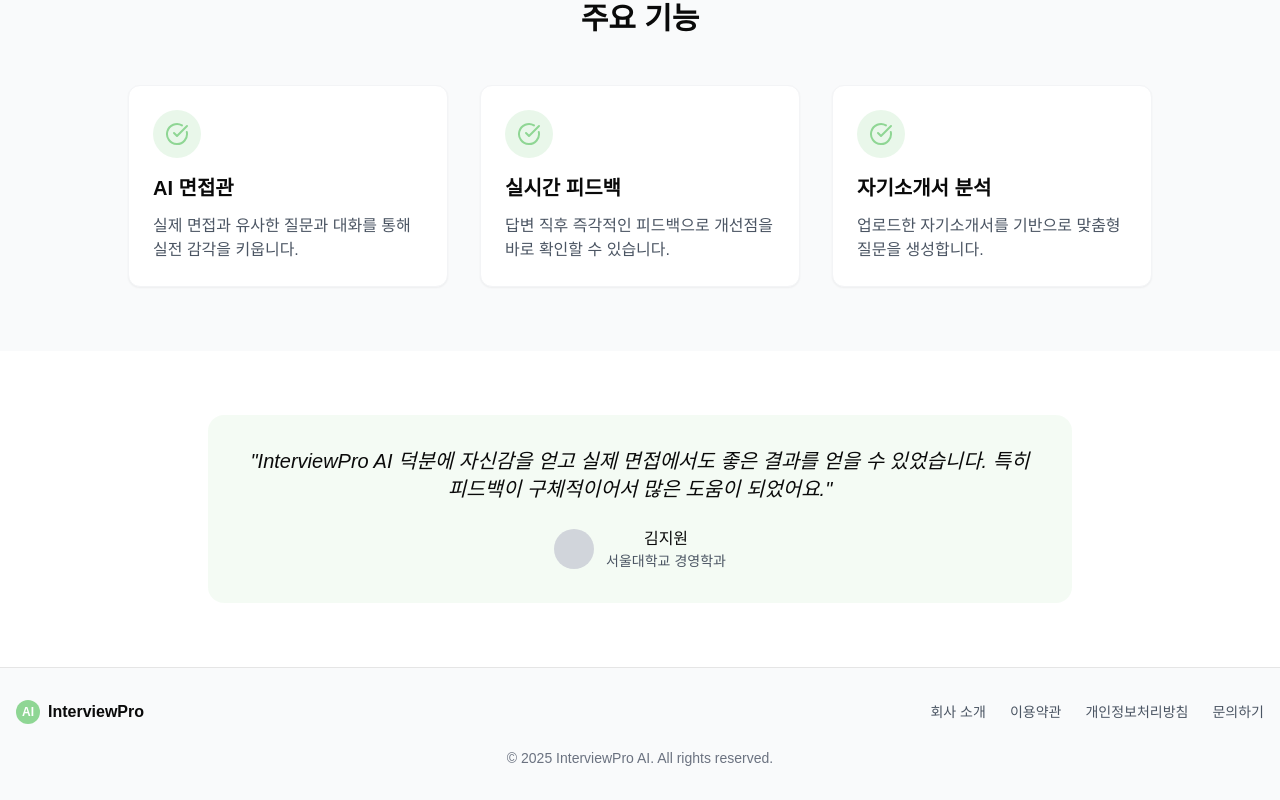
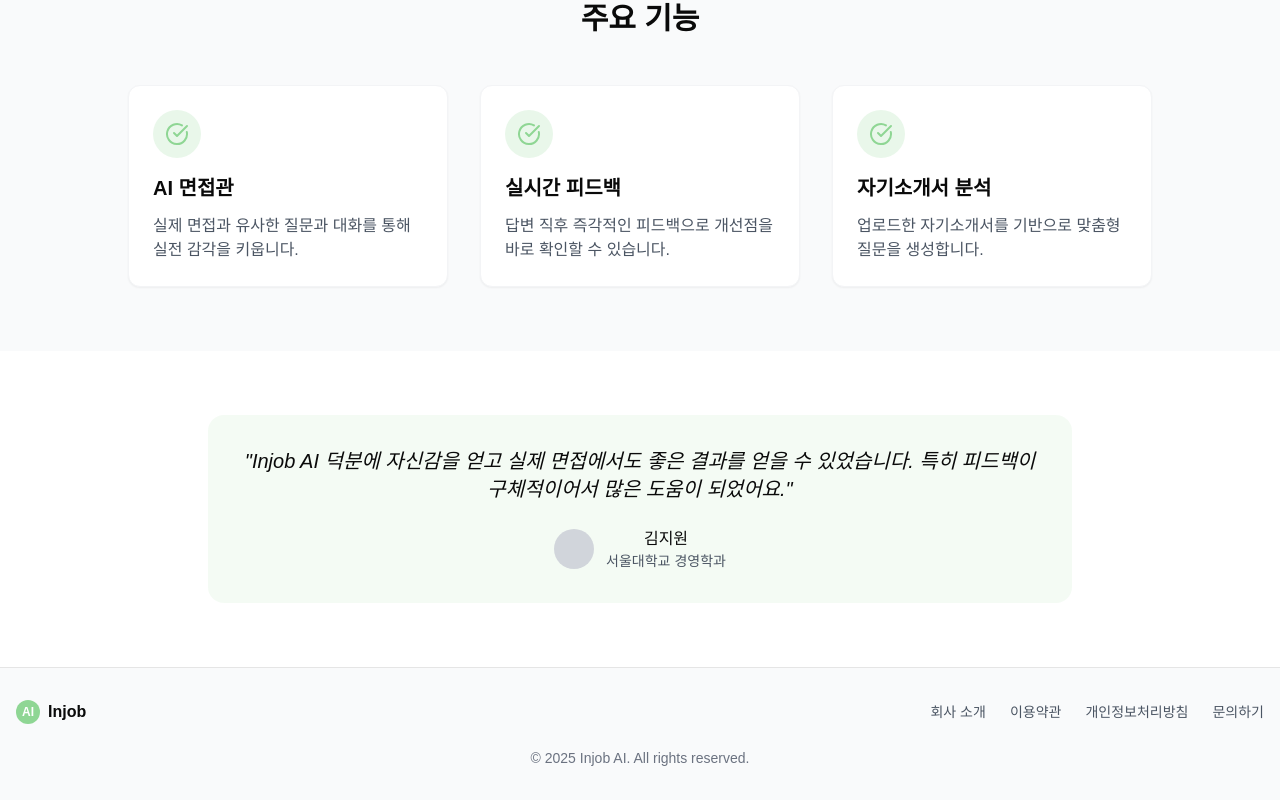
Before and after one commit to cloudcomputinginha/interview_fe, a Next.js app: page / in a window 1280 px wide. Shown: the part 663-1463 px from the top of the page. Built offline with nearby package versions, Linux system fonts and the light colour scheme.

Commit message:
feat: 앱 이름을 InterviewPro에서 Injob으로 변경 및 관련 텍스트 수정

```diff
--- a/app/login/consent/page.tsx
+++ b/app/login/consent/page.tsx
@@ -65,7 +65,7 @@ export default function ConsentPage() {
 							정보 제공에 동의해주세요
 						</h2>
 						<p className="text-sm text-gray-500 mb-6 text-center">
-							InterviewPro AI 서비스 이용을 위해 다음 정보 제공에 동의해주세요.
+							Injob AI 서비스 이용을 위해 다음 정보 제공에 동의해주세요.
 						</p>
 
 						<div className="space-y-6">
--- a/app/login/page.tsx
+++ b/app/login/page.tsx
@@ -20,9 +20,7 @@ export default function LoginPage() {
 								<span className="text-white text-2xl font-bold">AI</span>
 							</div>
 						</div>
-						<h1 className="text-2xl font-bold text-gray-900">
-							InterviewPro AI
-						</h1>
+						<h1 className="text-2xl font-bold text-gray-900">Injob AI</h1>
 						<p className="mt-2 text-gray-600">
 							AI 모의 면접으로 취업을 준비하세요
 						</p>
@@ -109,7 +107,7 @@ export default function LoginPage() {
 						</Link>
 					</div>
 					<p className="text-center text-xs text-gray-400 mt-4">
-						© {new Date().getFullYear()} InterviewPro AI. All rights reserved.
+						© {new Date().getFullYear()} Injob AI. All rights reserved.
 					</p>
 				</div>
 			</footer>
--- a/app/page.tsx
+++ b/app/page.tsx
@@ -107,9 +107,8 @@ export default function LandingPage() {
 					<div className="bg-[#8FD694] bg-opacity-10 p-8 rounded-2xl">
 						<div className="flex flex-col items-center text-center">
 							<p className="text-xl italic mb-6">
-								"InterviewPro AI 덕분에 자신감을 얻고 실제 면접에서도 좋은
-								결과를 얻을 수 있었습니다. 특히 피드백이 구체적이어서 많은
-								도움이 되었어요."
+								"Injob AI 덕분에 자신감을 얻고 실제 면접에서도 좋은 결과를 얻을
+								수 있었습니다. 특히 피드백이 구체적이어서 많은 도움이 되었어요."
 							</p>
 							<div className="flex items-center">
 								<div className="w-10 h-10 bg-gray-300 rounded-full mr-3"></div>
@@ -131,7 +130,7 @@ export default function LandingPage() {
 							<div className="w-6 h-6 rounded-full bg-[#8FD694] flex items-center justify-center">
 								<span className="text-white font-bold text-xs">AI</span>
 							</div>
-							<span className="font-bold">InterviewPro</span>
+							<span className="font-bold">Injob</span>
 						</div>
 						<div className="flex space-x-6 text-sm text-gray-600">
 							<Link href="/about" className="hover:text-gray-900">
@@ -149,7 +148,7 @@ export default function LandingPage() {
 						</div>
 					</div>
 					<div className="text-center mt-6 text-sm text-gray-500">
-						© {new Date().getFullYear()} InterviewPro AI. All rights reserved.
+						© {new Date().getFullYear()} Injob AI. All rights reserved.
 					</div>
 				</div>
 			</footer>
--- a/app/workspace/interviews/group/session/page.tsx
+++ b/app/workspace/interviews/group/session/page.tsx
@@ -132,9 +132,9 @@ export default function GroupInterviewSessionPage() {
 			<div className="p-4 border-b border-gray-800 flex justify-between items-center">
 				<div className="flex items-center">
 					<div className="w-8 h-8 rounded-full bg-[#8FD694] flex items-center justify-center mr-2">
-						<span className="text-white font-bold">AI</span>
+						<span className="text-white font-bold">In</span>
 					</div>
-					<span className="font-bold">InterviewPro</span>
+					<span className="font-bold">job</span>
 				</div>
 				<div className="text-center">
 					<span className="text-sm text-gray-400">
--- a/app/workspace/interviews/session/[id]/page.tsx
+++ b/app/workspace/interviews/session/[id]/page.tsx
@@ -363,9 +363,9 @@ function InterviewSessionContent({
 				<div className="p-4 border-b border-gray-800 flex justify-between items-center">
 					<div className="flex items-center">
 						<div className="w-8 h-8 rounded-full bg-[#8FD694] flex items-center justify-center mr-2">
-							<span className="text-white font-bold">AI</span>
+							<span className="text-white font-bold">In</span>
 						</div>
-						<span className="font-bold">InterviewPro</span>
+						<span className="font-bold">job</span>
 					</div>
 					<div className="text-center">
 						<span className="text-sm text-gray-400">면접 진행 중</span>
--- a/components/header-with-notifications.tsx
+++ b/components/header-with-notifications.tsx
@@ -13,6 +13,7 @@ import {
 import { Badge } from '@/components/ui/badge'
 import useSseNotifications from '@/hooks/useSseNotifications'
 import { convertDate } from '@/utils/date/convertDate'
+import { logout } from '@/api/auth'
 
 interface Notification {
 	type:
@@ -172,7 +173,13 @@ export function HeaderWithNotifications() {
 								</Link>
 							</DropdownMenuItem>
 							<DropdownMenuItem>
-								<Link href="/login" className="w-full">
+								<Link
+									href="/login"
+									className="w-full"
+									onClick={() => {
+										logout()
+									}}
+								>
 									로그아웃
 								</Link>
 							</DropdownMenuItem>
```
